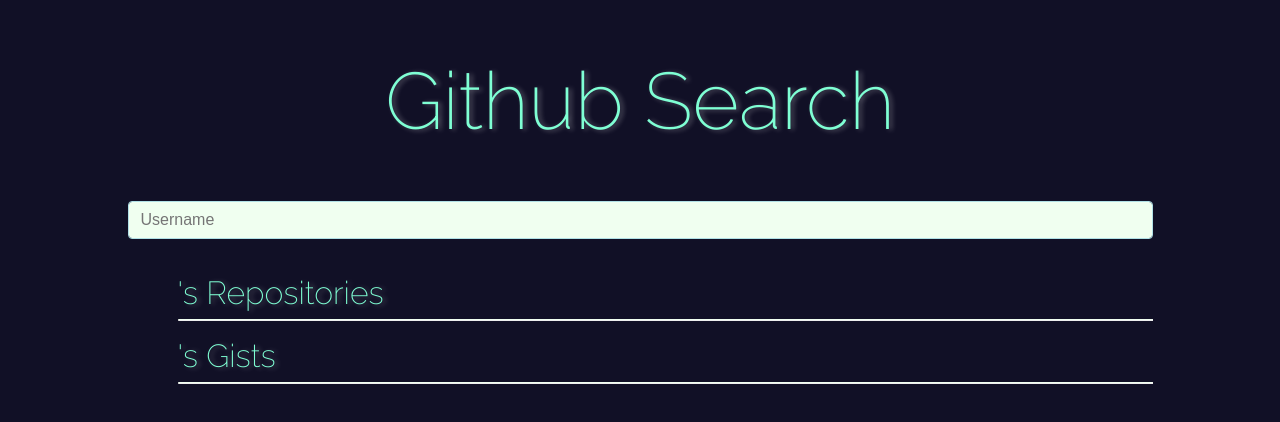
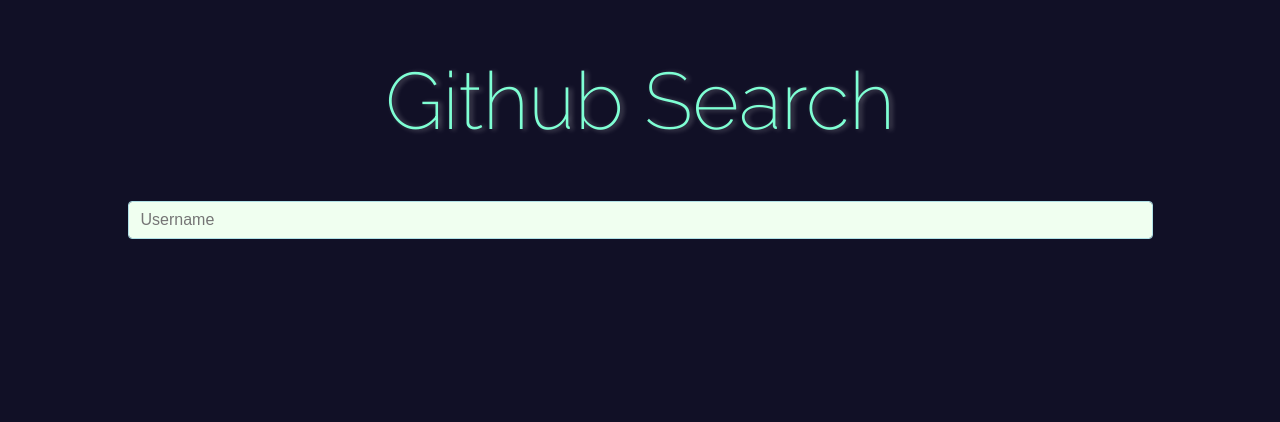
Before and after one commit to KameronJohnson/Github-Search-React, a React (Create React App) app: page / in a window 1280 px wide. Shown: the top 422 px of the page. Built offline with nearby package versions, Linux system fonts and the light colour scheme.

Commit message:
update jsx for conditional rendering

```diff
--- a/src/App.js
+++ b/src/App.js
@@ -18,7 +18,6 @@
   }
 
   performSearch = (query) => {
-
     Promise.all([
       axios.get(`https://api.github.com/users/${query}`),
       axios.get(`https://api.github.com/users/${query}/repos?per_page=100`),
--- a/src/Components/UserInfo.js
+++ b/src/Components/UserInfo.js
@@ -2,48 +2,55 @@
 
 const UserInfo = ({ user, repos, gists }) => {
 
+    //map repositories
     let repoResults = Object.values(repos).map(repo =>
         <li className="user-list-item" key={repo.name}>
             <a target="_blank" href={repo.html_url}>{repo.name}</a>
         </li>
     )
 
+    //map gists
     let gistResults = Object.values(gists).map(gist =>
         <li className="user-list-item" key={gist.id}>
             <a target="_blank" href={gist.html_url}>{Object.keys(gist.files)}</a>
         </li>
     )
 
-    console.log("gists", gists);
-    console.log("repos", repos);
+    console.log(gistResults);
+    console.log(repoResults);
 
     return (
+        <div>
+            { user.type !== undefined &&
                 <div className="user-info">
                     <div className="left-column">
-                {
-                    user.type !== undefined &&
                             <img className="user-avatar"
                             src={user.avatar_url}
                             alt={`${user.name}'`}
                             />
-                }
                         <p className="user-name">
                             <a href={user.html_url} target="_blank">{user.name}</a>
                         </p>
                     </div>
                     <div className="right-column">
                         <div className="user-block">
-                    <p className="user-title">{user.name}'s Repositories</p>
-                    <hr class="line" />
-                    <ul className="user-list">{repoResults}</ul>
+                            <p className="user-title">{user.name !== null ? user.name : "Uknown User"}'s Repositories</p>
+                            <hr className="line" />
+                            <ul className="user-list">
+                                {(repoResults.length > 0) ? repoResults : "This user hasn't created any repositories yet!"}
+                            </ul>
                         </div>
                         <div className="user-block">
-                    <p className="user-title">{user.name}'s Gists</p>
-                    <hr class="line" />
-                    <ul className="user-list">{gistResults}</ul>
+                            <p className="user-title">{user.name !== null ? user.name : "Unknown User"}'s Gists</p>
+                            <hr className="line" />
+                            <ul className="user-list">
+                                {(gistResults.length > 0) ? gistResults : "This user hasn't created any gists yet!"}
+                            </ul>
                         </div>
                     </div>
 
+                </div>
+            }
         </div>
     )
 }
```
Lines whose indentation alone changed are shown as unchanged.
